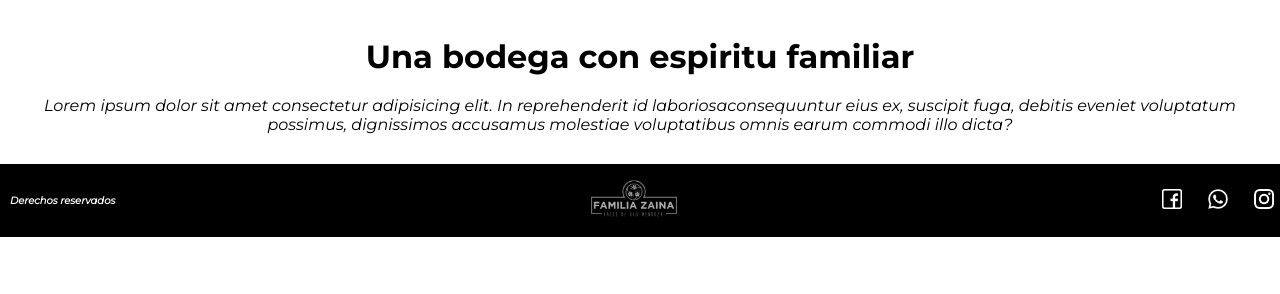
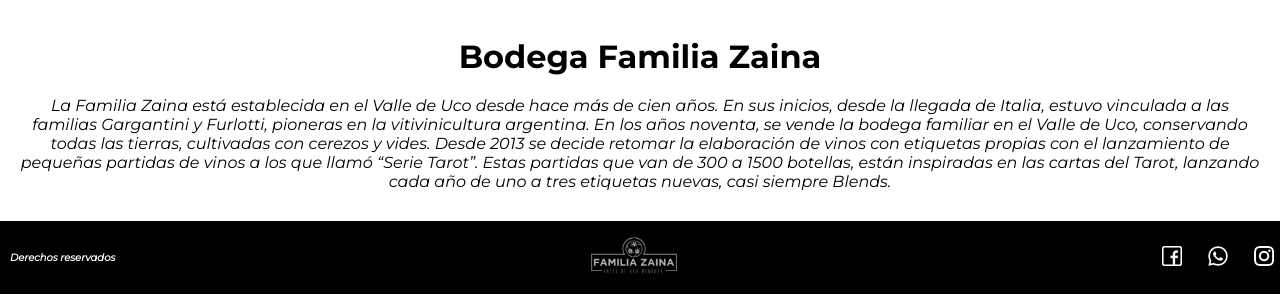
Before and after one commit to Chilogm/proyecto-bodega, a plain HTML site: page index.html in a window 1280 px wide. Shown: the part 793-1087 px from the top of the page. Before the commit the page ends 1030 px from the top, so only its background shows below. Drawn offline with Linux system fonts and the light colour scheme; some icons are missing.

Commit message:
Nuevos textos

```diff
--- a/index.html
+++ b/index.html
@@ -64,12 +64,10 @@
             </div>
             <div>
                 <h1 class="titulo-index">
-                    Una bodega con espiritu familiar
+                    Bodega Familia Zaina
                 </h1>
                 <p class="parrafo-inicio">
-                    Lorem ipsum dolor sit amet consectetur adipisicing elit. In reprehenderit id
-                    laboriosaconsequuntur eius ex, suscipit fuga, debitis eveniet voluptatum possimus,
-                    dignissimos accusamus molestiae voluptatibus omnis earum commodi illo dicta?
+                    La Familia Zaina está establecida en el Valle de Uco desde hace más de cien años. En sus inicios, desde la llegada de Italia, estuvo vinculada a las familias Gargantini y Furlotti, pioneras en la vitivinicultura argentina. En los años noventa, se vende la bodega familiar en el Valle de Uco, conservando todas las tierras,  cultivadas con cerezos y vides. Desde 2013 se decide retomar la elaboración de vinos con etiquetas propias con el lanzamiento de pequeñas partidas de vinos a los que llamó “Serie Tarot”. Estas partidas que van de 300 a 1500 botellas, están inspiradas en las cartas del Tarot, lanzando cada año de uno a tres etiquetas nuevas, casi siempre Blends.
                 </p>
             </div>
         </section>
```
Also changed, not shown: Paginas/Nosotros.html (+1 -1 lines).
